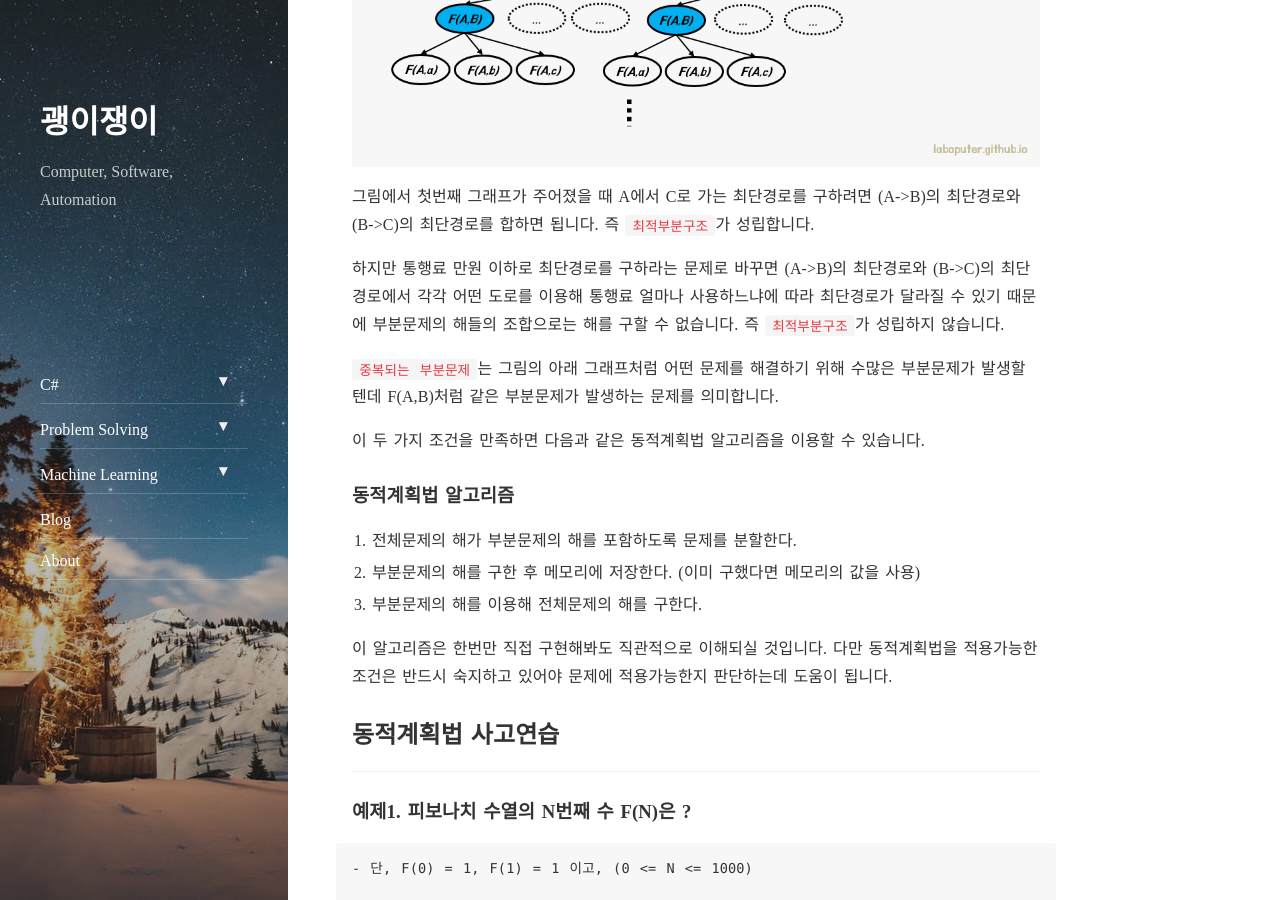
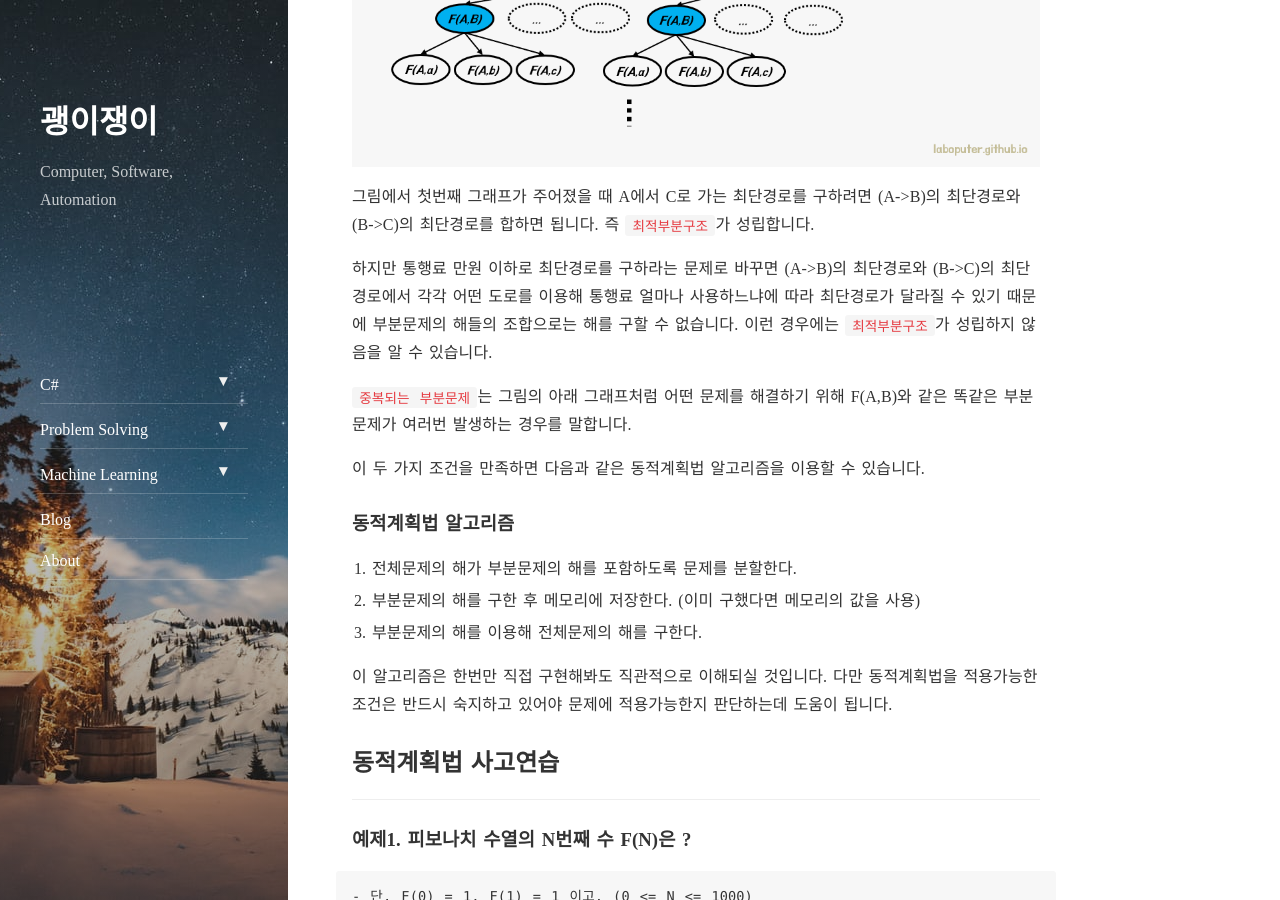
Before and after one commit to Laboputer/Laboputer.github.io, a Jekyll site: the page built from _posts/ps-algorithm/2018-02-13-dynamic-programming.md, in a window 1280 px wide and 900 px high, scrolled down 1274 px. Built offline with Jekyll 4.4.1, drawn with Linux system fonts in a browser that asks for light colours; nearby versions of some CDN libraries; comment, search, counter and statistics services are not loaded.

Commit message:
Update post

```diff
--- a/_posts/ps-algorithm/2018-02-13-dynamic-programming.md
+++ b/_posts/ps-algorithm/2018-02-13-dynamic-programming.md
@@ -29,9 +29,9 @@ tags: algorithm
 
 그림에서 첫번째 그래프가 주어졌을 때 A에서 C로 가는 최단경로를 구하려면 (A->B)의 최단경로와 (B->C)의 최단경로를 합하면 됩니다. 즉 `최적부분구조`가 성립합니다.
 
-하지만 통행료 만원 이하로 최단경로를 구하라는 문제로 바꾸면 (A->B)의 최단경로와 (B->C)의 최단경로에서 각각 어떤 도로를 이용해 통행료 얼마나 사용하느냐에 따라 최단경로가 달라질 수 있기 때문에 부분문제의 해들의 조합으로는 해를 구할 수 없습니다. 즉 `최적부분구조`가 성립하지 않습니다.
+하지만 통행료 만원 이하로 최단경로를 구하라는 문제로 바꾸면 (A->B)의 최단경로와 (B->C)의 최단경로에서 각각 어떤 도로를 이용해 통행료 얼마나 사용하느냐에 따라 최단경로가 달라질 수 있기 때문에 부분문제의 해들의 조합으로는 해를 구할 수 없습니다. 이런 경우에는  `최적부분구조`가 성립하지 않음을 알 수 있습니다.
 
-`중복되는 부분문제`는 그림의 아래 그래프처럼 어떤 문제를 해결하기 위해 수많은 부분문제가 발생할 텐데 F(A,B)처럼 같은 부분문제가 발생하는 문제를 의미합니다.
+`중복되는 부분문제`는 그림의 아래 그래프처럼 어떤 문제를 해결하기 위해 F(A,B)와 같은 똑같은 부분문제가 여러번 발생하는 경우를 말합니다.
 
 이 두 가지 조건을 만족하면 다음과 같은 동적계획법 알고리즘을 이용할 수 있습니다.
 
```
